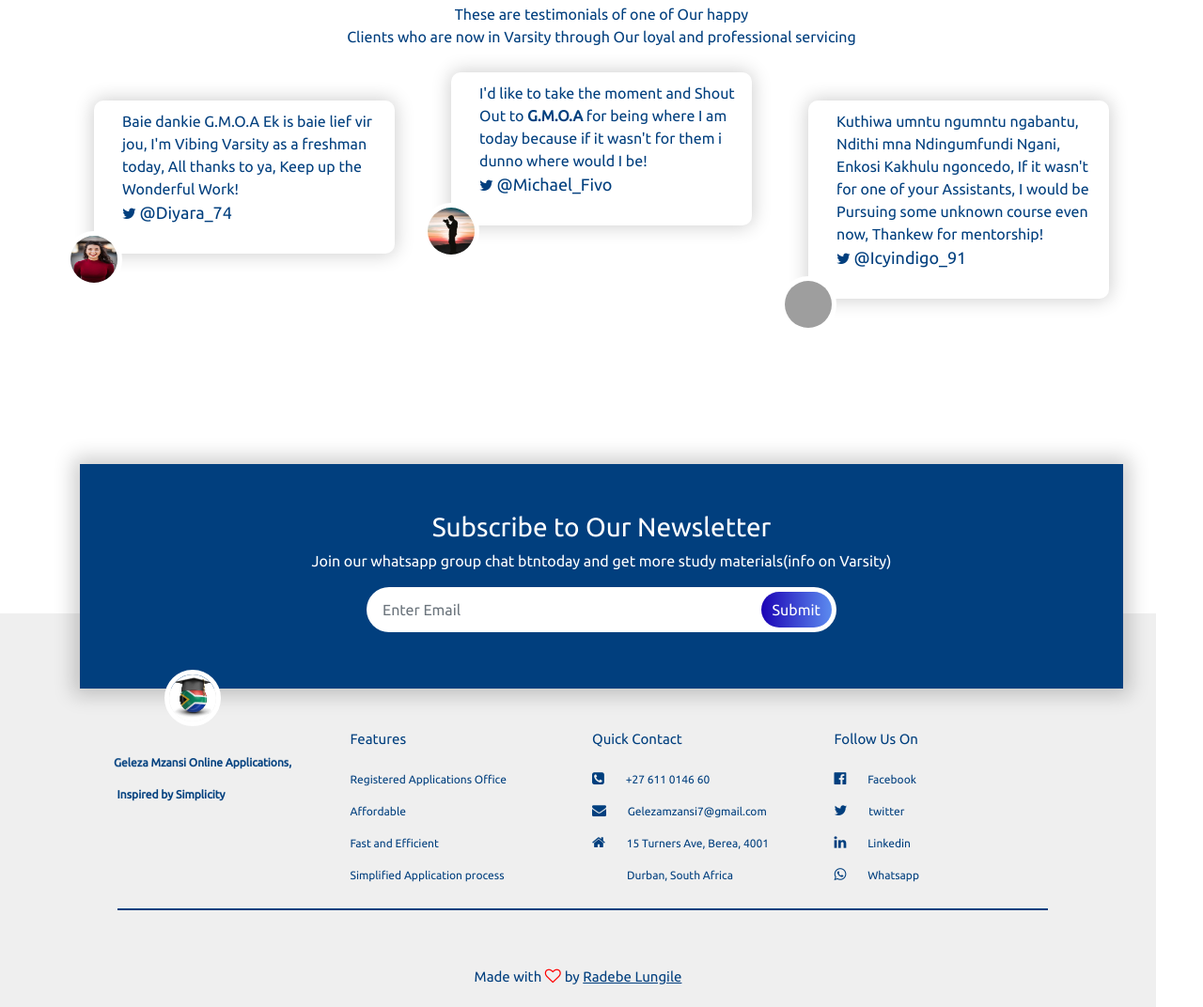
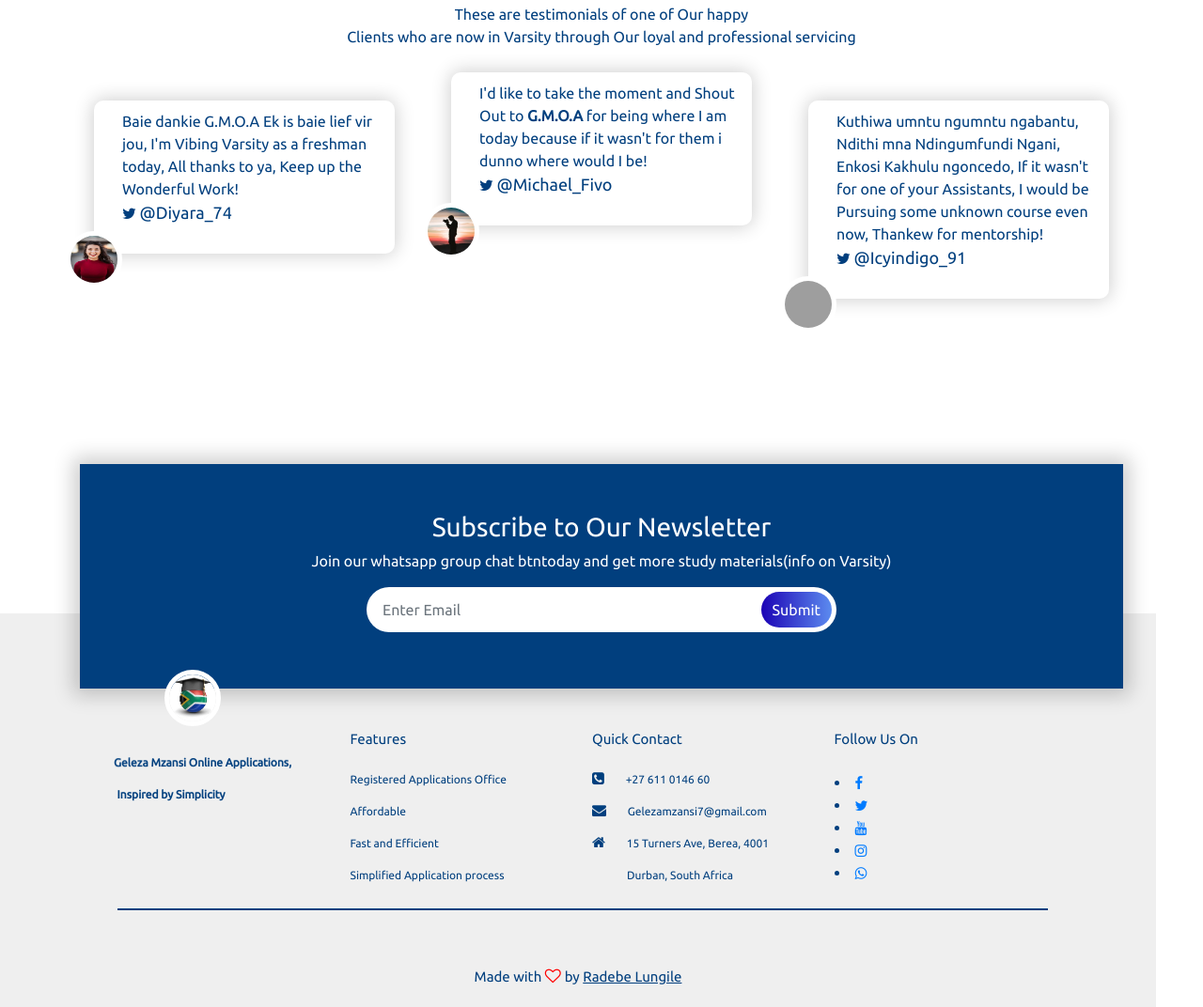
Before and after one commit to Simphiwenjab/GelezaProject-Public, a plain HTML site: page website.html in a window 1280 px wide. Shown: the part 3392-4464 px from the top of the page at 94% size. Drawn offline with nearby package versions, Linux system fonts and the light colour scheme; some packages are replaced by stand-ins of ours; grey boxes are pictures that could not be loaded; a script that the page names is missing; files whose address does not match are found by name.

Commit message:
Update website.html

```diff
--- a/website.html
+++ b/website.html
@@ -260,10 +260,11 @@
 
           <div class='col-md-3 wow flipInX'>
             <h1>Follow Us On</h1>
-            <p><i class="fa fa-facebook-official"></i> Facebook</p>
-            <p><i class="fa fa-twitter"></i> twitter</p>
-            <p><i class="fa fa-linkedin"></i> Linkedin</p>
-            <p><i class="fa fa-whatsapp"></i> Whatsapp</p>
+            <li class="facebook"><a target="_blank" href="https://www.facebook.com/pages/HtmlCoder/714570988650168"><i class="fa fa-facebook"></i></a></li>
+	           <li class="twitter"><a target="_blank" href="https://twitter.com/HtmlcoderMe"><i class="fa fa-twitter"></i></a></li>
+	           <li class="youtube"><a target="_blank" href="http://www.youtube.com"><i class="fa fa-youtube"></i></a></li>
+	           <li class="instagram"><a target="_blank" href="http://www.instagram.com"><i class="fa fa-instagram"></i></a></li>
+            <li class="whatsapp"><a target="_blank" href="http://https://chat.whatsapp.com/CxB9VNOQt2hKfmwhe9Gcwl"><i class="fa fa-whatsapp"></i></a></li>
 
           </div>
         </div><hr class='small wow rollIn'>
```
